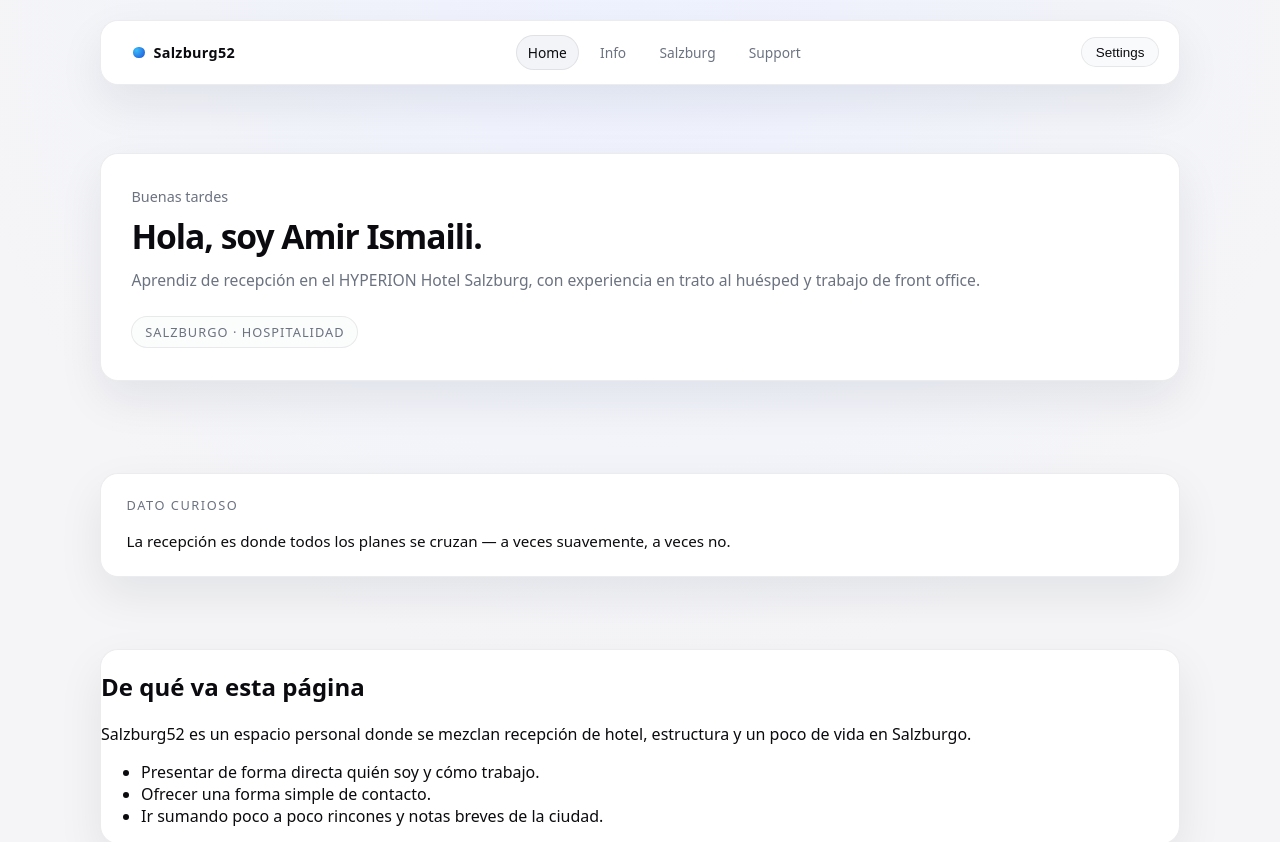
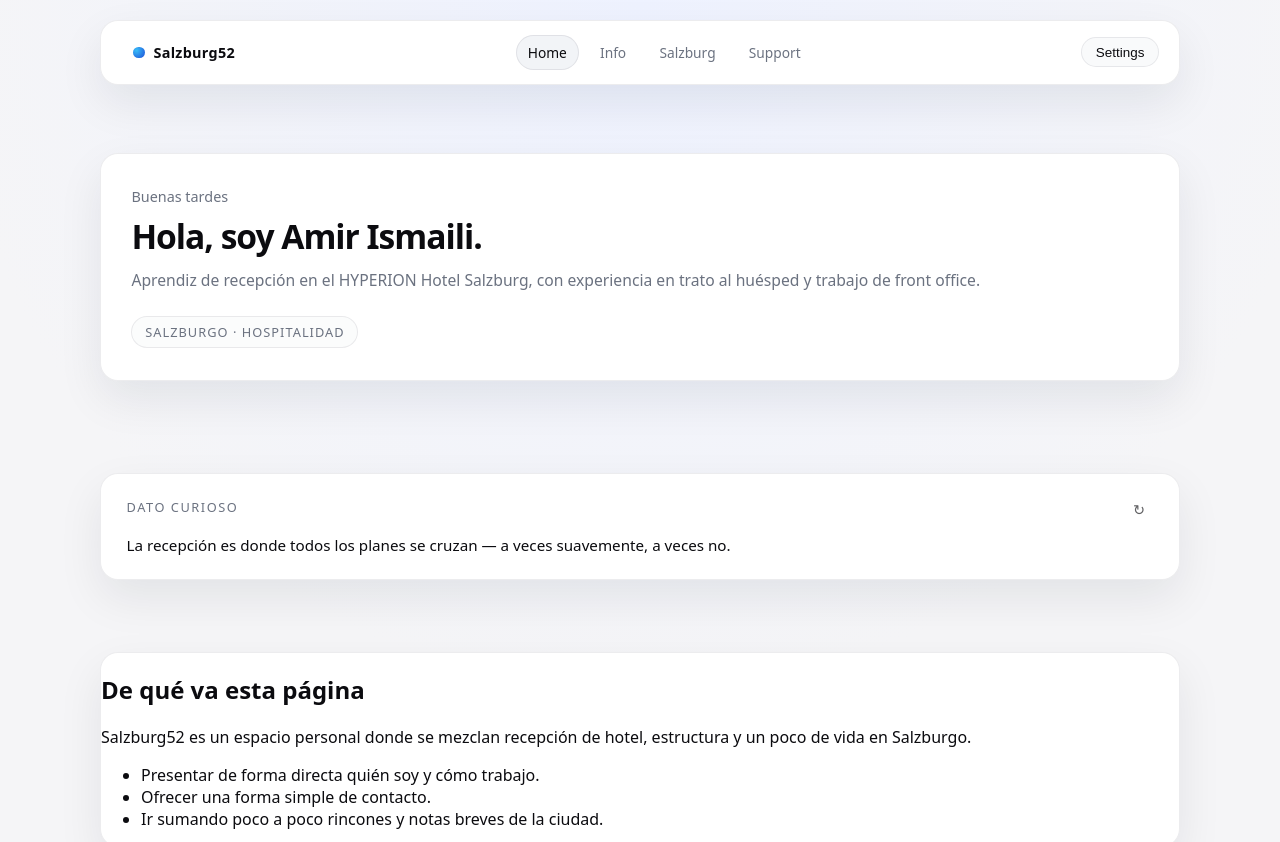
Before and after one commit to luv2loot/salzburg52, a Next.js app: page /es in a window 1280 px wide. Shown: the top 842 px of the page. Built offline with nearby package versions, Linux system fonts and the light colour scheme.

Commit message:
Update page.js

```diff
--- a/app/es/page.js
+++ b/app/es/page.js
@@ -8,6 +8,7 @@ import Hero from "@/components/Hero";
 import Cursor from "@/components/Cursor";
 import MediaStrip from "@/components/MediaStrip";
 import SnippetRefreshButton from "@/components/SnippetRefreshButton";
+
 import { getGreetingForTime, getHeroCopy } from "@/lib/copy";
 import { getRandomSnippet } from "@/lib/quotes";
 
@@ -34,6 +35,17 @@ export default function EsHomePage() {
     }
   }, []);
 
+  const handleRefreshSnippet = () => {
+    if (!snippet) return;
+    if (typeof window === "undefined") return;
+
+    const next = getRandomSnippet(LANG, { excludeId: snippet.id });
+    if (next) {
+      setSnippet(next);
+      window.localStorage.setItem(SNIPPET_KEY, next.id);
+    }
+  };
+
   return (
     <>
       <Cursor />
@@ -50,6 +62,7 @@ export default function EsHomePage() {
         {snippet && (
           <section className="app-shell snippet-root">
             <div className="surface snippet-inner">
+              <div className="snippet-header">
                 <p className="snippet-label text-muted">
                   {snippet.kind === "quote"
                     ? "Cita"
@@ -57,6 +70,8 @@ export default function EsHomePage() {
                     ? "Dato curioso"
                     : "Sólo por diversión"}
                 </p>
+                <SnippetRefreshButton onClick={handleRefreshSnippet} />
+              </div>
               <p className="snippet-text">{snippet.text}</p>
             </div>
           </section>
```
Lines whose indentation alone changed are shown as unchanged.
